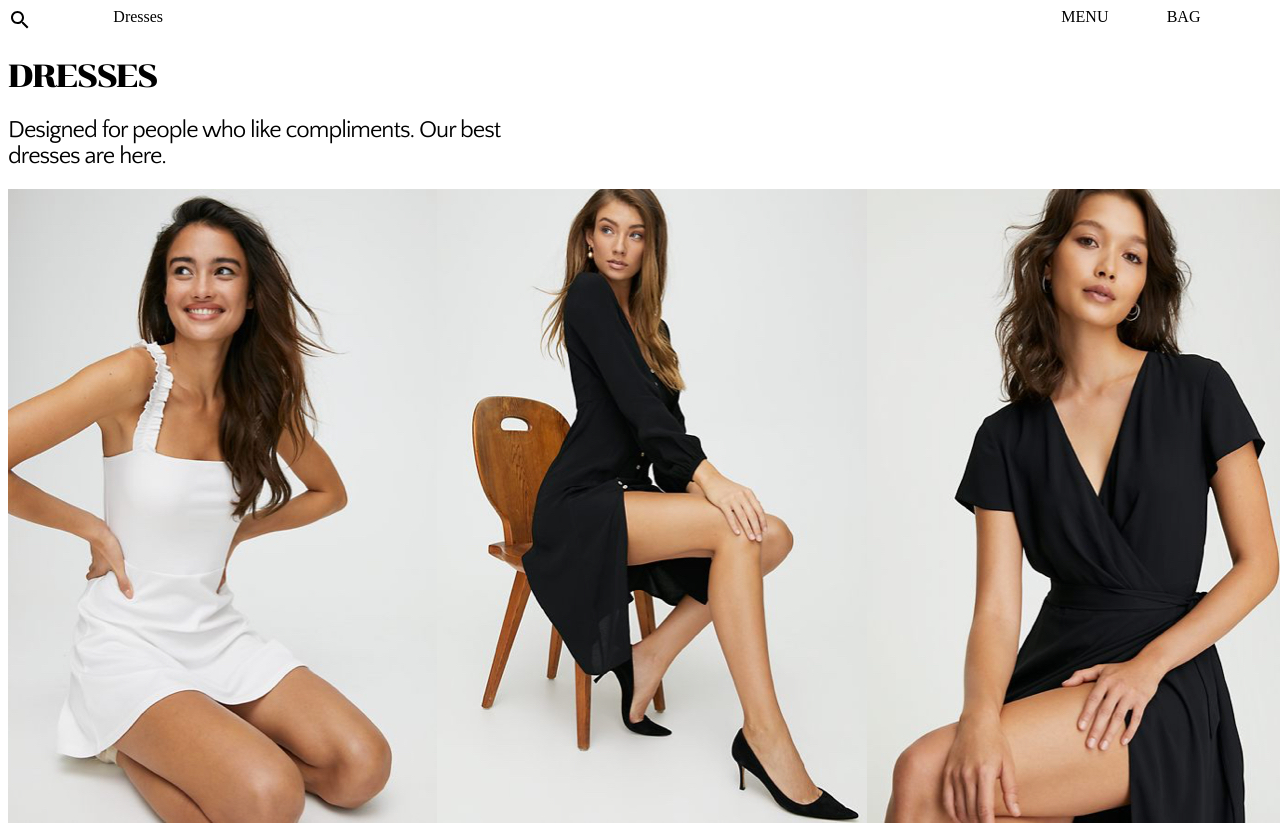
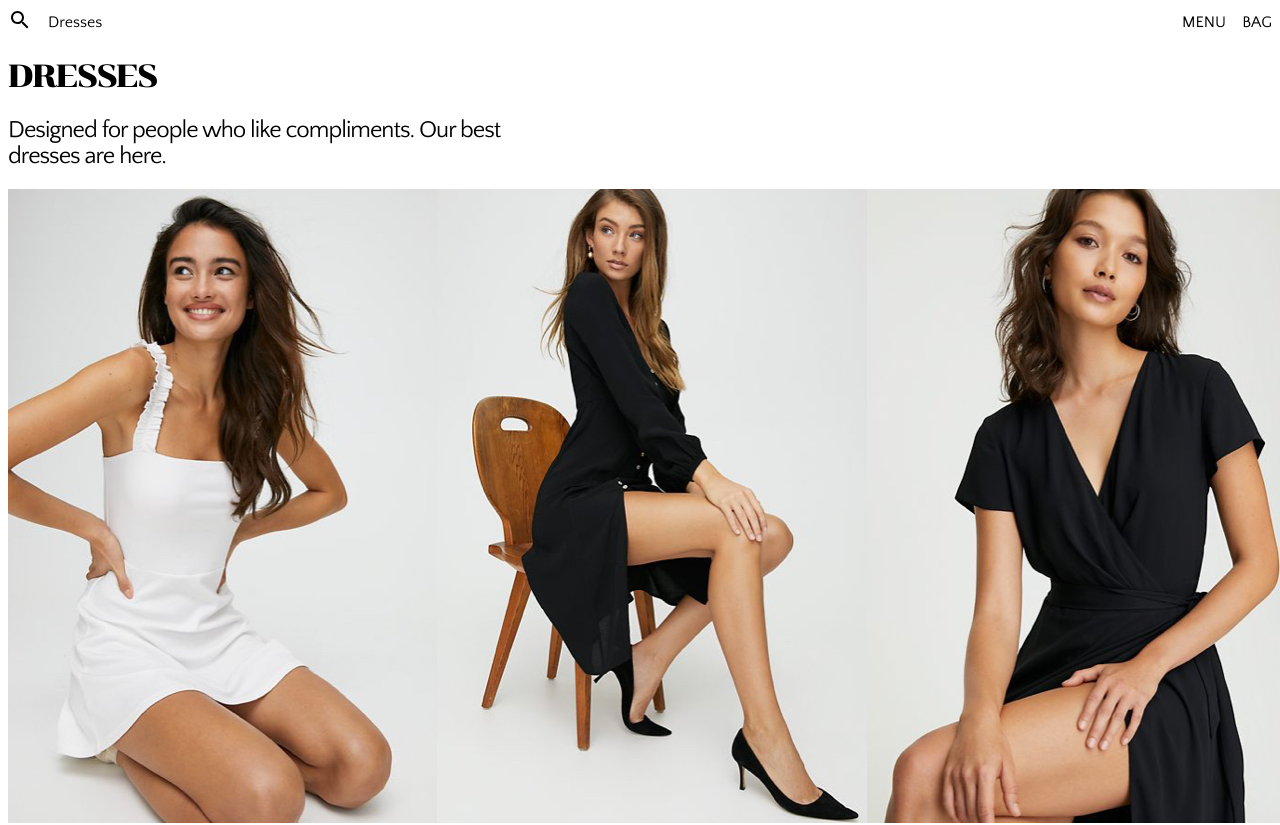
Before and after one commit to oPhreak/atzAssessJrFED, a React (Create React App) app: page / in a window 1280 px wide. Shown: the top 825 px of the page. Built offline with nearby package versions, Linux system fonts and the light colour scheme.

Commit message:
navbar css switched from mui/Grid to flexbox

```diff
--- a/src/components/Navbar.jsx
+++ b/src/components/Navbar.jsx
@@ -1,22 +1,22 @@
 import SearchIcon from '@mui/icons-material/Search';
-import Grid from "@mui/material/Grid";
+import "./styles/Navbar.css";
 
 function Navbar() {
     return (
-        <Grid container>
-            <Grid item xs={1}>
+        <div className="flex-container">
+            <div>
                 <SearchIcon />
-            </Grid>
-            <Grid item xs>
+            </div>
+            <div item xs>
                 Dresses
-            </Grid>
-            <Grid item xs={1}>
+            </div>
+            <div className="push">
                 MENU
-            </Grid>
-            <Grid item xs={1}>
+            </div>
+            <div>
                 BAG
-            </Grid>
-        </Grid>
+            </div>
+        </div>
     );
 }
 
--- a/src/components/styles/Header.css
+++ b/src/components/styles/Header.css
@@ -5,7 +5,7 @@
 
 @font-face {
     font-family: 'QuattrocentoSans-Regular';
-    src: local('QuattrocenoSans-Regular'), url(../../fonts/QuattrocentoSans-Regular.ttf) format("truetype");
+    src: local('QuattrocentoSans-Regular'), url(../../fonts/QuattrocentoSans-Regular.ttf) format("truetype");
 }
 
 .title-style{
--- /dev/null
+++ b/src/components/styles/Navbar.css
@@ -0,0 +1,17 @@
+@font-face {
+    font-family: 'QuattrocentoSans-Regular';
+    src: local('QuattrocentoSans-Regular'), url(../../fonts/QuattrocentoSans-Regular.ttf) format("truetype");
+}
+
+.flex-container {
+    display: flex;
+    flex-direction: row;
+    align-items: center;
+    font-family: 'QuattrocentoSans-Regular';
+    font-weight: 100;
+    column-gap: 16px;
+}
+
+.push{
+    margin-left: auto;
+}
```
